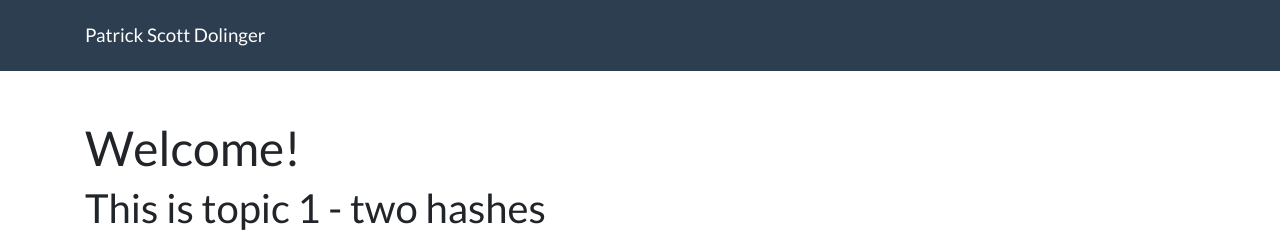
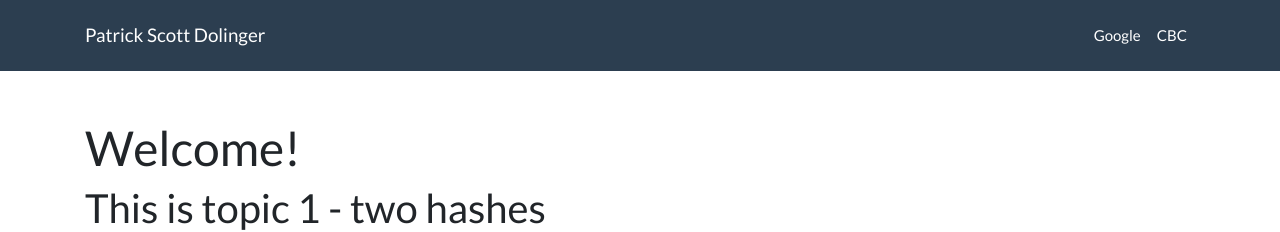
Before and after one commit to patdol/patdol.github.io, a Jekyll site: the page built from index.md, in a window 1280 px wide. Shown: the top 232 px of the page. Built offline with Jekyll 4.4.1, drawn with Linux system fonts in a browser that asks for light colours.

Commit message:
nav button test

```diff
--- a/_includes/header.html
+++ b/_includes/header.html
@@ -7,6 +7,7 @@
       aria-controls="navbarSupportedContent" aria-expanded="false" aria-label="Toggle navigation">
       <span class="navbar-toggler-icon"></span>
     </button>
+<!-- Add links to the class below -->
     <div class="collapse navbar-collapse" id="navbarSupportedContent">
       <ul class="navbar-nav ml-auto">
         {%- for path in page_paths -%}
@@ -21,6 +22,13 @@
           <a class="nav-link" href="{{ site.github.repository_url }}">Fork me on Github</a>
         </li>
 -->
+        <li class="nav-item">
+          <a class="nav-link" href="https://google.ca">Google</a>
+        </li>
+
+        <li class="nav-item">
+          <a class="nav-link" href="https://cbc.ca">CBC</a>
+        </li>
       </ul>
     </div>
   </div>
```
